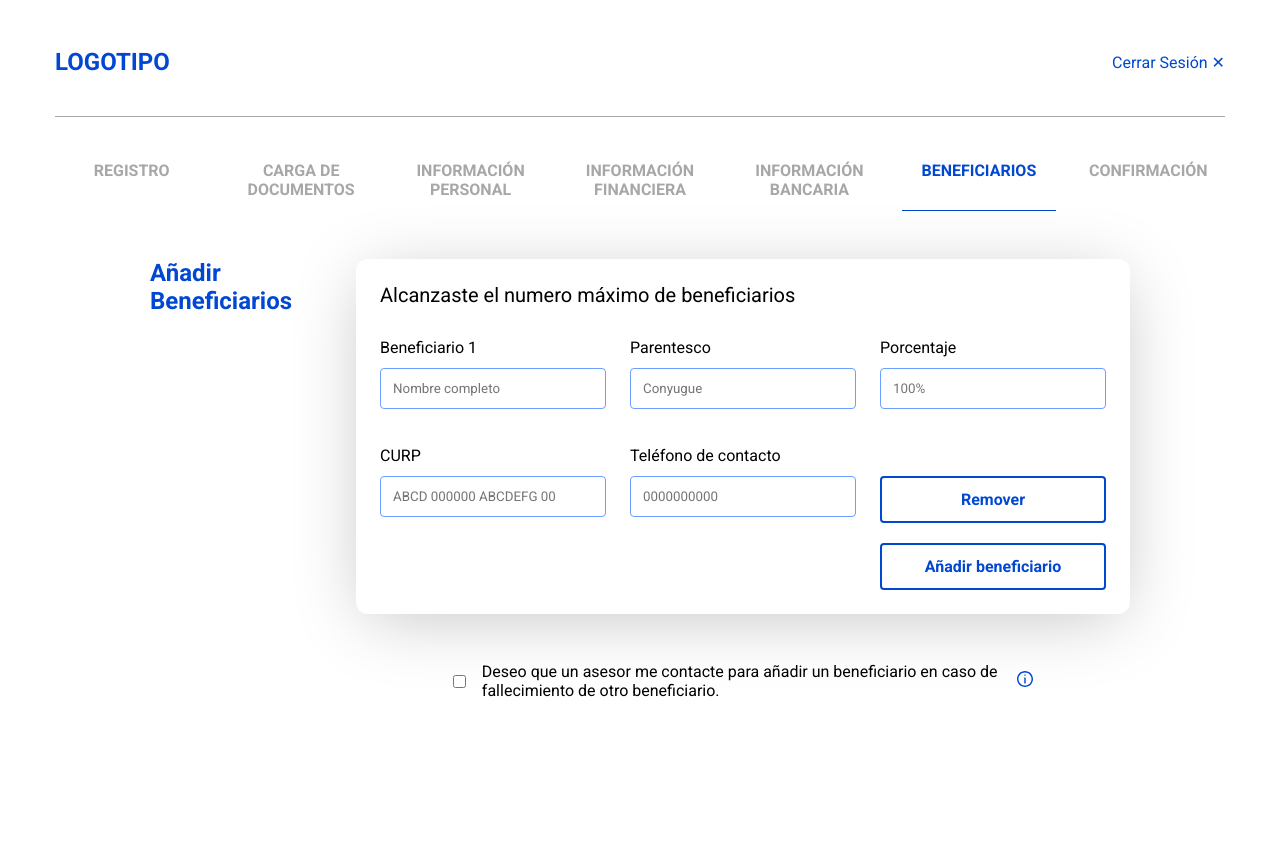
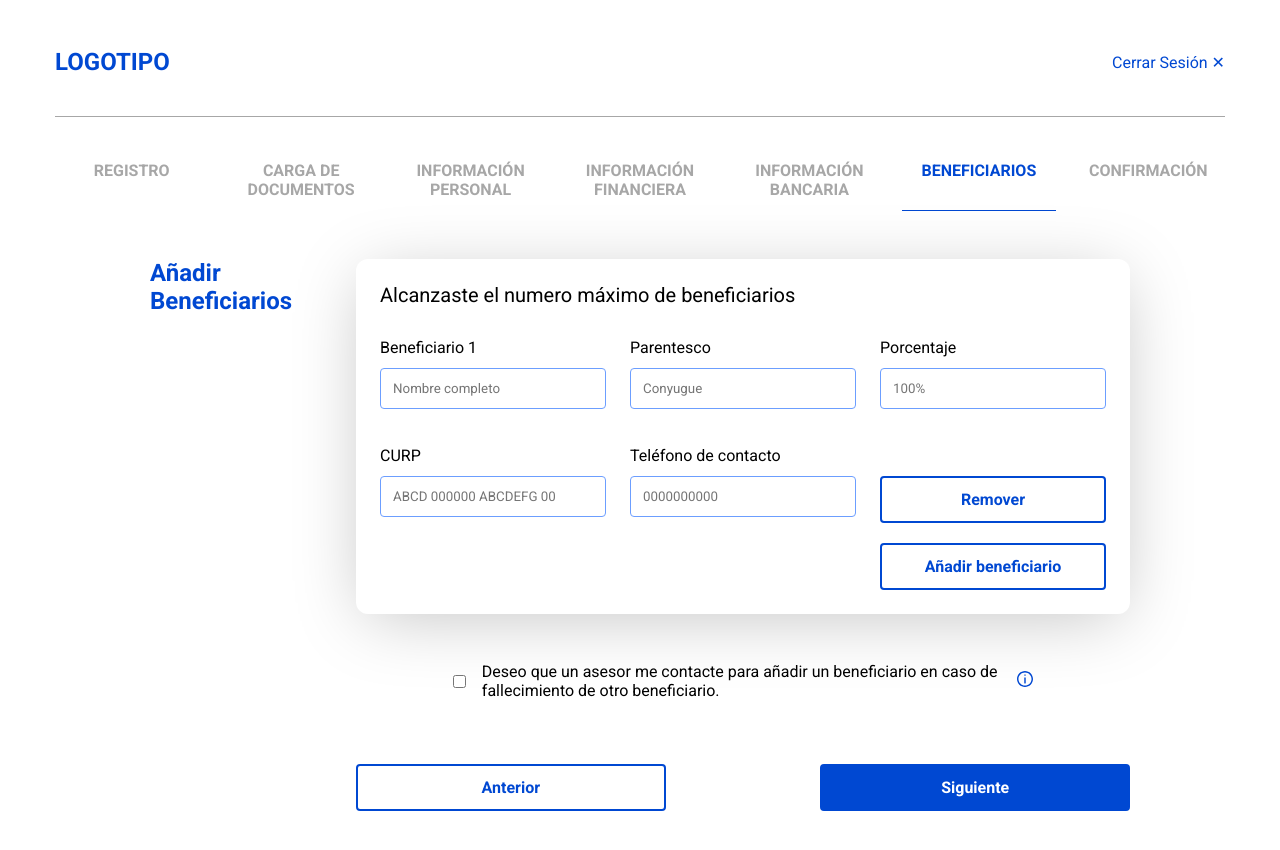
Before and after one commit to OscarAguilarL/prueba-web-trainee-columbus, a React (Vite) app: page / in a window 1280 px wide. Shown: the top 850 px of the page. Before the commit the page ends 800 px from the top, so only its background shows below. Built offline with nearby package versions, Linux system fonts and the light colour scheme.

Commit message:
Add buttons to change section

```diff
--- a/src/components/Beneficiary.tsx
+++ b/src/components/Beneficiary.tsx
@@ -246,6 +246,11 @@ export const Beneficiary = () => {
             </Tippy>
           </span>
         </div>
+
+        <div className="beneficiary__buttons">
+          <Button>Anterior</Button>
+          <Button isPrimary>Siguiente</Button>
+        </div>
       </div>
     </div>
   )
--- a/src/styles/components/_beneficiary.scss
+++ b/src/styles/components/_beneficiary.scss
@@ -128,3 +128,13 @@
     max-width: 100%;
   }
 }
+
+.beneficiary__buttons {
+  margin-block-start: 3rem;
+  display: flex;
+  justify-content: space-between;
+
+  button {
+    inline-size: 40%;
+  }
+}
```
